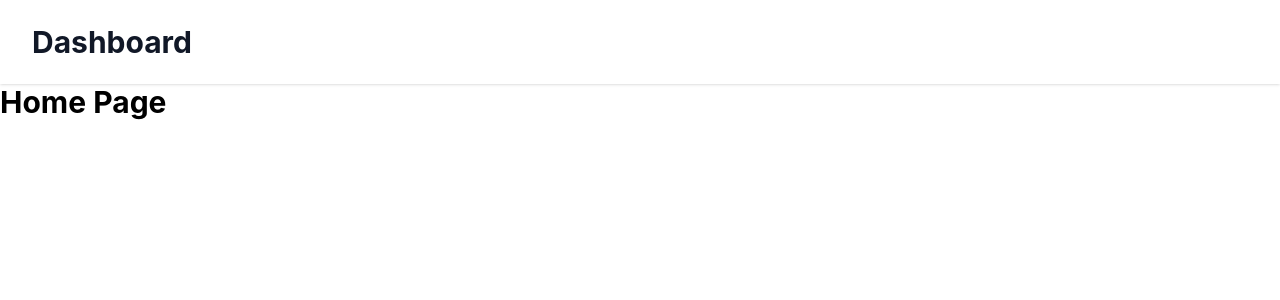
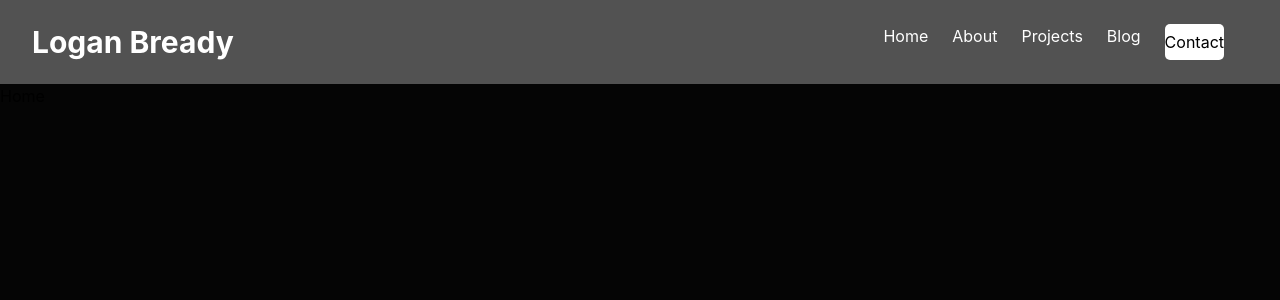
Before and after one commit to LoganBready/my-site, a Next.js app: page / in a window 1280 px wide. Shown: the top 300 px of the page. Built offline with nearby package versions, Linux system fonts and the light colour scheme.

Commit message:
initial header updates

```diff
--- a/package.json
+++ b/package.json
@@ -12,6 +12,7 @@
     "next": "12.3.0",
     "react": "18.2.0",
     "react-dom": "18.2.0",
+    "sass": "^1.54.9",
     "scss": "^0.2.4"
   },
   "devDependencies": {
--- /dev/null
+++ b/src/components/Navigation/Header.module.scss
@@ -0,0 +1,9 @@
+.ContactBtn {
+    background-color: #fff;
+    height: 100%;
+    display: flex;
+    justify-content: center;
+    align-items: center;
+    cursor: pointer;
+    border-radius: 5px;
+}
--- a/src/components/Navigation/Header.tsx
+++ b/src/components/Navigation/Header.tsx
@@ -1,8 +1,40 @@
+import Link from "next/link";
+import styles from './Header.module.scss';
+
 export const Header = () => {
   return (
-    <header className="bg-white shadow">
-      <div className="max-w-7xl mx-auto py-6 px-4 sm:px-6 lg:px-8">
-        <h1 className="text-3xl font-bold text-gray-900">Dashboard</h1>
+    <header className="shadow bg-neutral-600">
+      <div className="max-w-7xl mx-auto py-6 px-4 sm:px-6 lg:px-8 flex justify-between">
+        <h1 className="text-3xl font-bold text-white">Logan Bready</h1>
+        <nav className="flex justify-center items-center">
+          <ul className="flex flex-row h-full">
+            <li className="mr-6">
+              <Link href="/">
+                <a className="text-white hover:text-gray-900">Home</a>
+              </Link>
+            </li>
+            <li className="mr-6">
+              <Link href="/about">
+                <a className="text-white hover:text-gray-900">About</a>
+              </Link>
+            </li>
+            <li className="mr-6">
+              <Link href="/blog">
+                <a className="text-white hover:text-gray-900">Projects</a>
+              </Link>
+            </li>
+            <li className="mr-6">
+              <Link href="/blog">
+                <a className="text-white hover:text-gray-900">Blog</a>
+              </Link>
+            </li>
+            <li className={`${'mr-6'} ${styles.ContactBtn}`}>
+              <Link href="/blog">
+                <a className="text-black hover:text-gray-900">Contact</a>
+              </Link>
+            </li>
+          </ul>
+        </nav>
       </div>
     </header>
   );
--- a/src/pages/index.tsx
+++ b/src/pages/index.tsx
@@ -7,9 +7,9 @@ import styles from "../styles/Home.module.css";
 const Home: NextPage = () => {
   return (
     <BaseLayout>
-      <div>
-        <h2 className="text-3xl font-bold">Home Page</h2>
-      </div>
+      <section className={styles.Home} id="Home">
+        <p>Home</p>
+      </section>
     </BaseLayout>
   );
 };
--- a/src/styles/Home.module.css
+++ b/src/styles/Home.module.css
@@ -1,129 +1,6 @@
-.container {
-  padding: 0 2rem;
+.Home {
+  background-color: #050505;
+  width: 100vw;
+  max-width: 100%;
+  height: 100vh;
 }
-
-.main {
-  min-height: 100vh;
-  padding: 4rem 0;
-  flex: 1;
-  display: flex;
-  flex-direction: column;
-  justify-content: center;
-  align-items: center;
-}
-
-.footer {
-  display: flex;
-  flex: 1;
-  padding: 2rem 0;
-  border-top: 1px solid #eaeaea;
-  justify-content: center;
-  align-items: center;
-}
-
-.footer a {
-  display: flex;
-  justify-content: center;
-  align-items: center;
-  flex-grow: 1;
-}
-
-.title a {
-  color: #0070f3;
-  text-decoration: none;
-}
-
-.title a:hover,
-.title a:focus,
-.title a:active {
-  text-decoration: underline;
-}
-
-.title {
-  margin: 0;
-  line-height: 1.15;
-  font-size: 4rem;
-}
-
-.title,
-.description {
-  text-align: center;
-}
-
-.description {
-  margin: 4rem 0;
-  line-height: 1.5;
-  font-size: 1.5rem;
-}
-
-.code {
-  background: #fafafa;
-  border-radius: 5px;
-  padding: 0.75rem;
-  font-size: 1.1rem;
-  font-family: Menlo, Monaco, Lucida Console, Liberation Mono, DejaVu Sans Mono,
-    Bitstream Vera Sans Mono, Courier New, monospace;
-}
-
-.grid {
-  display: flex;
-  align-items: center;
-  justify-content: center;
-  flex-wrap: wrap;
-  max-width: 800px;
-}
-
-.card {
-  margin: 1rem;
-  padding: 1.5rem;
-  text-align: left;
-  color: inherit;
-  text-decoration: none;
-  border: 1px solid #eaeaea;
-  border-radius: 10px;
-  transition: color 0.15s ease, border-color 0.15s ease;
-  max-width: 300px;
-}
-
-.card:hover,
-.card:focus,
-.card:active {
-  color: #0070f3;
-  border-color: #0070f3;
-}
-
-.card h2 {
-  margin: 0 0 1rem 0;
-  font-size: 1.5rem;
-}
-
-.card p {
-  margin: 0;
-  font-size: 1.25rem;
-  line-height: 1.5;
-}
-
-.logo {
-  height: 1em;
-  margin-left: 0.5rem;
-}
-
-@media (max-width: 600px) {
-  .grid {
-    width: 100%;
-    flex-direction: column;
-  }
-}
-
-@media (prefers-color-scheme: dark) {
-  .card,
-  .footer {
-    border-color: #222;
-  }
-  .code {
-    background: #111;
-  }
-  .logo img {
-    filter: invert(1);
-  }
-}
```
Also changed, not shown: 1 other file (tests, documents, lock files or other folders).
